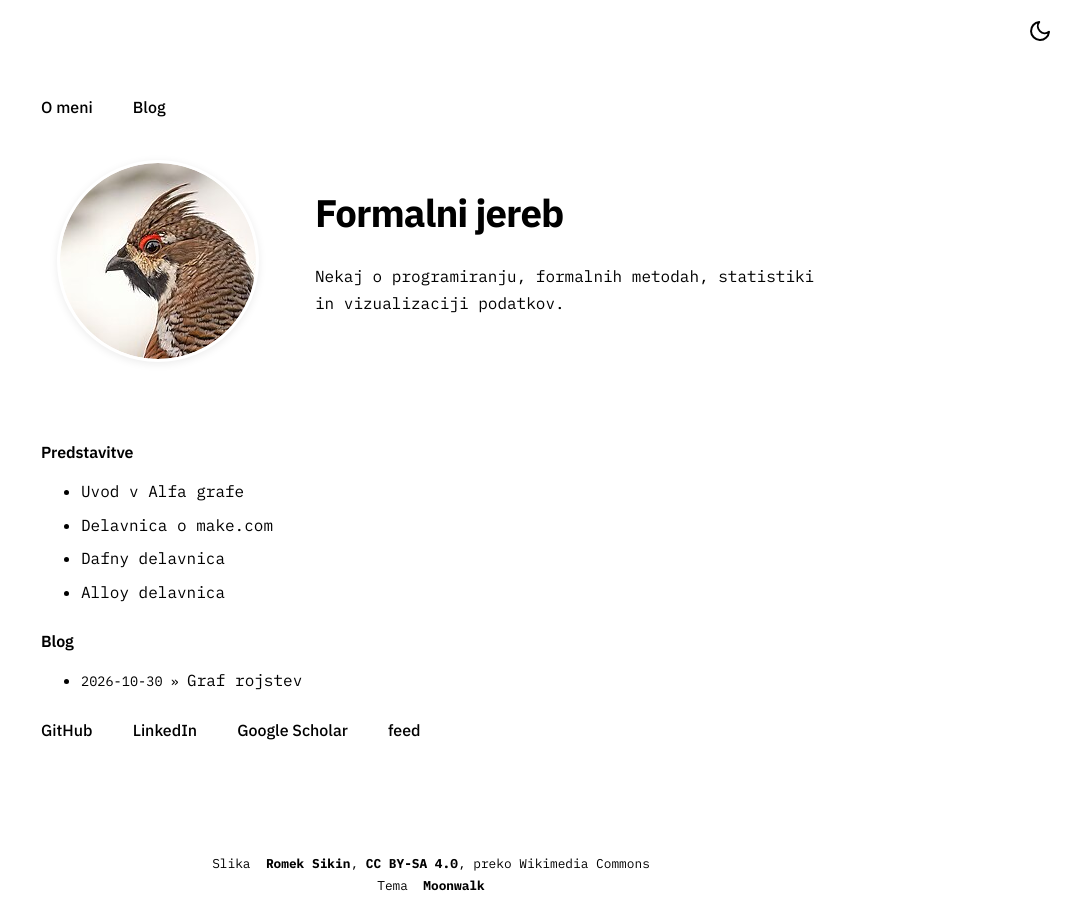
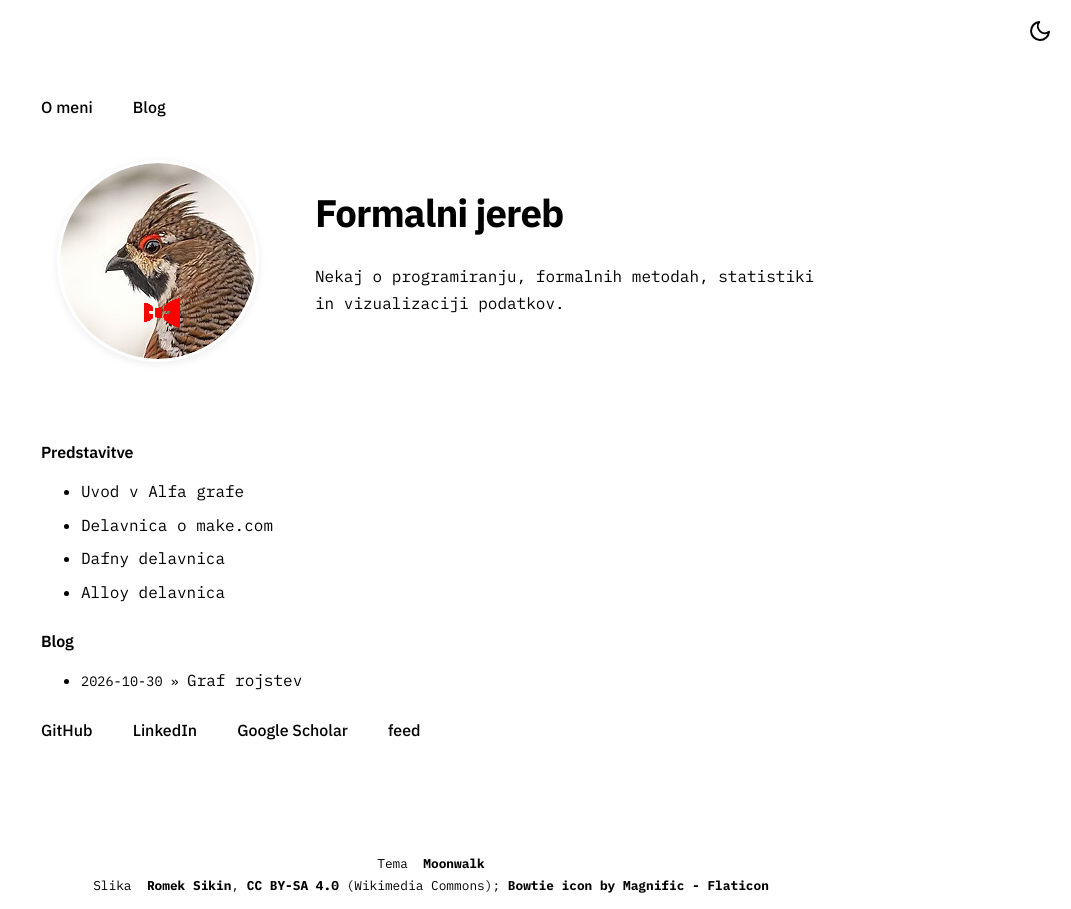
Before and after one commit to JerebJI/jerebji.github.io, a Jekyll site: the page built from index.md, in a window 1280 px wide. Shown: the whole page, without its empty margins (209-1280 px from the left). Built offline with Jekyll 4.4.1, drawn with Linux system fonts in a browser that asks for light colours; nearby versions of some CDN libraries.

Commit message:
update image, add attribution for the bow tie

```diff
--- a/_includes/head.html
+++ b/_includes/head.html
@@ -1,6 +1,3 @@
-<link rel="stylesheet"
-      href="https://cdnjs.cloudflare.com/ajax/libs/glightbox/3.3.1/css/glightbox.min.css">
-
 <head>
   <meta charset="utf-8" />
   <meta http-equiv="X-UA-Compatible" content="IE=edge" />
--- a/_layouts/default.html
+++ b/_layouts/default.html
@@ -24,8 +24,8 @@
           •
           &nbsp;
           {%- endif -%}
-          Slika&nbsp; <a href="https://commons.wikimedia.org/wiki/File:Duch_lesa.jpg">Romek Sikin</a>, <a href="https://creativecommons.org/licenses/by-sa/4.0">CC BY-SA 4.0</a>, preko Wikimedia Commons <br>
-          Tema&nbsp; <a href="https://github.com/abhinavs/moonwalk" target="_blank" rel="noopener noreferrer">Moonwalk</a>
+          Tema&nbsp; <a href="https://github.com/abhinavs/moonwalk" target="_blank" rel="noopener noreferrer">Moonwalk</a> <br>
+          Slika&nbsp; <a href="https://commons.wikimedia.org/wiki/File:Duch_lesa.jpg">Romek Sikin</a>, <a href="https://creativecommons.org/licenses/by-sa/4.0">CC BY-SA 4.0</a> (Wikimedia Commons); <a href="https://www.flaticon.com/free-icons/bowtie" title="bowtie icons">Bowtie icon by Magnific - Flaticon</a>
         </div>
       </div>
     </main>
--- a/_layouts/home.html
+++ b/_layouts/home.html
@@ -14,7 +14,7 @@ layout: default
     margin: 1em 3.5em 1em 1em;
     border:3px solid var(--text-secondary);
     border-radius: 500px;"
-    src="../images/Duch_lesa-modified.png" alt="">
+    src="../images/Duch_lesa-modified-overlay.png" alt="">
     <h1 style="padding-top: 0.5em;">{{ site.title }}</h1>
     {% if site.theme_config.show_description == true %}
       <p>{{ site.description }}</p>
```
Also changed, not shown: other parts of _layouts/default.html (+0 -11 lines), _layouts/post.html (+13 -0 lines), images/Duch_lesa-modified-overlay.png (added).
